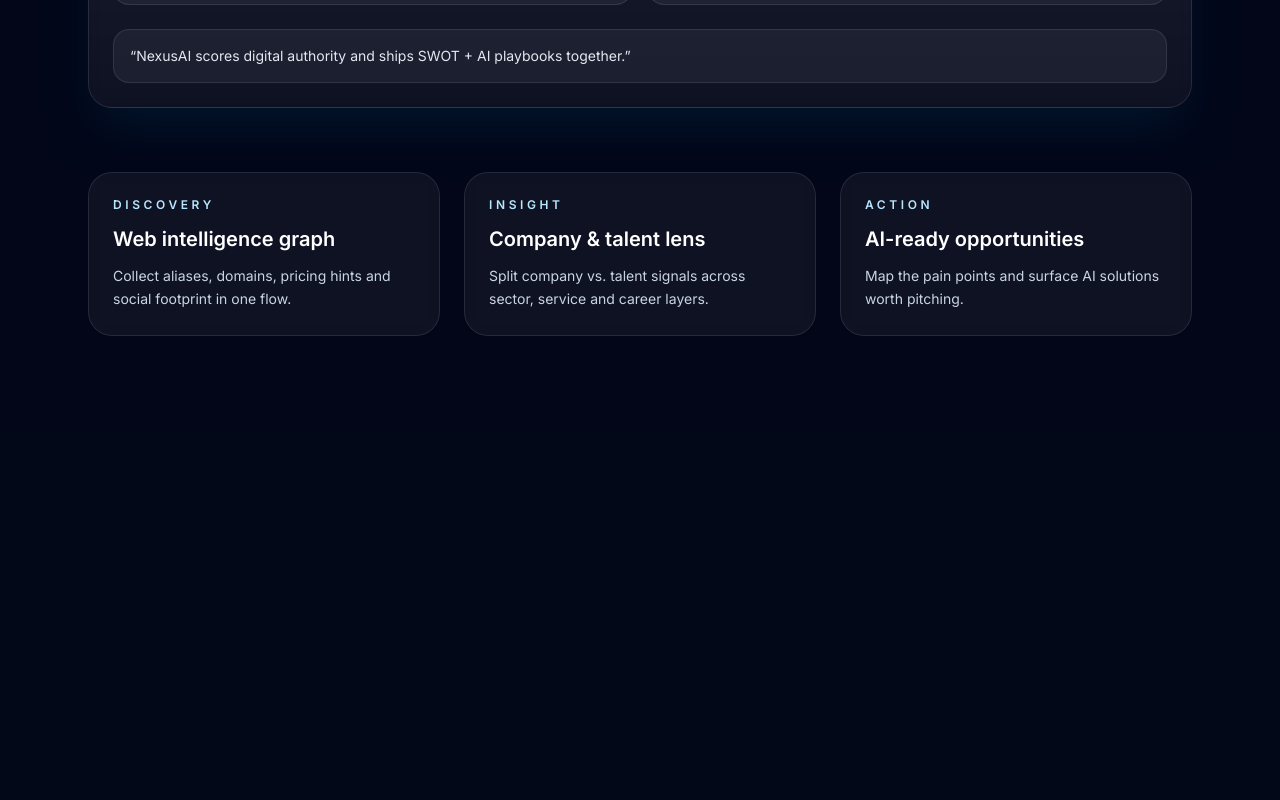
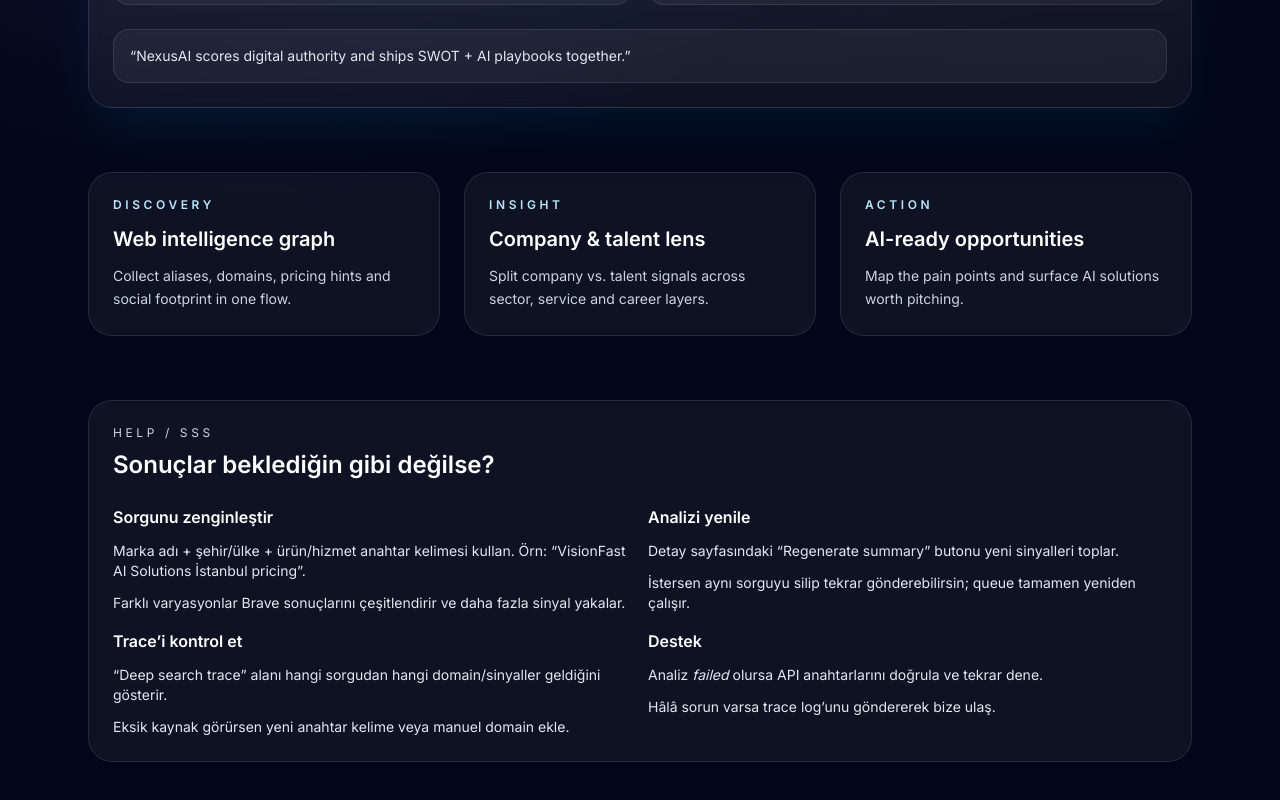
Before and after one commit to ardayaman3333/ai-analyzer, a Next.js app: page / in a window 1280 px wide. Shown: the part 1019-1819 px from the top of the page. Before the commit the page ends 1451 px from the top, so only its background shows below. Built offline with nearby package versions, Linux system fonts and the light colour scheme.

Commit message:
docs: add help/sss section to landing

```diff
--- a/app/page.tsx
+++ b/app/page.tsx
@@ -186,6 +186,33 @@
             </div>
           ))}
         </section>
+
+        <section className="rounded-3xl border border-white/10 bg-white/5 p-6 backdrop-blur">
+          <p className="text-xs uppercase tracking-[0.3em] text-slate-300">Help / SSS</p>
+          <h2 className="mt-2 text-2xl font-semibold text-white">Sonuçlar beklediğin gibi değilse?</h2>
+          <div className="mt-6 grid gap-4 md:grid-cols-2 text-sm text-slate-200">
+            <div className="space-y-3">
+              <h3 className="text-base font-semibold text-white">Sorgunu zenginleştir</h3>
+              <p>Marka adı + şehir/ülke + ürün/hizmet anahtar kelimesi kullan. Örn: “VisionFast AI Solutions İstanbul pricing”.</p>
+              <p>Farklı varyasyonlar Brave sonuçlarını çeşitlendirir ve daha fazla sinyal yakalar.</p>
+            </div>
+            <div className="space-y-3">
+              <h3 className="text-base font-semibold text-white">Analizi yenile</h3>
+              <p>Detay sayfasındaki “Regenerate summary” butonu yeni sinyalleri toplar.</p>
+              <p>İstersen aynı sorguyu silip tekrar gönderebilirsin; queue tamamen yeniden çalışır.</p>
+            </div>
+            <div className="space-y-3">
+              <h3 className="text-base font-semibold text-white">Trace’i kontrol et</h3>
+              <p>“Deep search trace” alanı hangi sorgudan hangi domain/sinyaller geldiğini gösterir.</p>
+              <p>Eksik kaynak görürsen yeni anahtar kelime veya manuel domain ekle.</p>
+            </div>
+            <div className="space-y-3">
+              <h3 className="text-base font-semibold text-white">Destek</h3>
+              <p>Analiz <em>failed</em> olursa API anahtarlarını doğrula ve tekrar dene.</p>
+              <p>Hâlâ sorun varsa trace log’unu göndererek bize ulaş.</p>
+            </div>
+          </div>
+        </section>
       </div>
     </main>
   );
```
